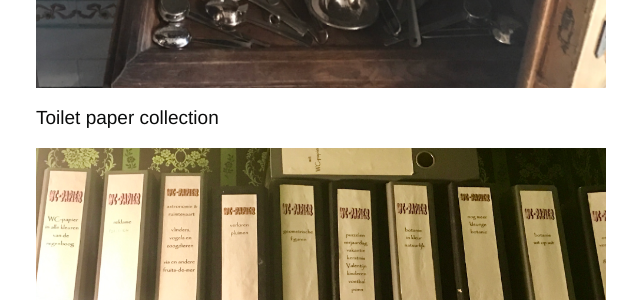
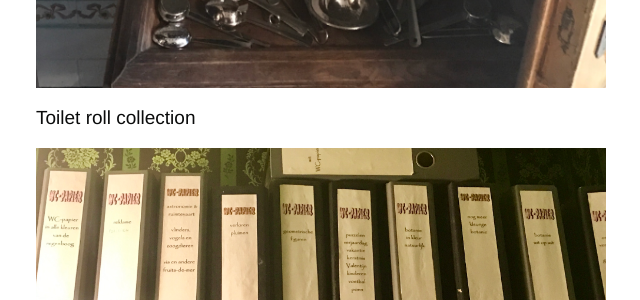
Before and after one commit to tombye/trexit, a Jekyll site: the page built from _posts/2017-07-10-france-to-belgium.markdown, in a window 1280 px wide and 900 px high, scrolled down 3573 px. Shown: the part 340-640 px from the top of the window, without its empty margins (124-764 px from the left). Built offline with Jekyll 4.4.1, drawn with Linux system fonts in a browser that asks for light colours.

Commit message:
Update 2017-07-10-france-to-belgium.markdown

```diff
--- a/_posts/2017-07-10-france-to-belgium.markdown
+++ b/_posts/2017-07-10-france-to-belgium.markdown
@@ -44,8 +44,8 @@ Tea strainer collection
 
 ![hotel tea strainer collection](https://github.com/tombye/trexit/raw/gh-pages/assets/images/nismes-tea-strainer-collection.jpg)
 
-Toilet paper collection
+Toilet roll collection
 
-![hotel toilet paper collection](https://github.com/tombye/trexit/raw/gh-pages/assets/images/nismes-toilet-paper-collection.jpg)
+![hotel toilet roll collection](https://github.com/tombye/trexit/raw/gh-pages/assets/images/nismes-toilet-paper-collection.jpg)
 
 Nismes was only meant to be a stopover but it's turned out to be a surprise treat. That's been one of the great things about walking. A lot of the best stuff happens in between the places we plan to visit.
```
